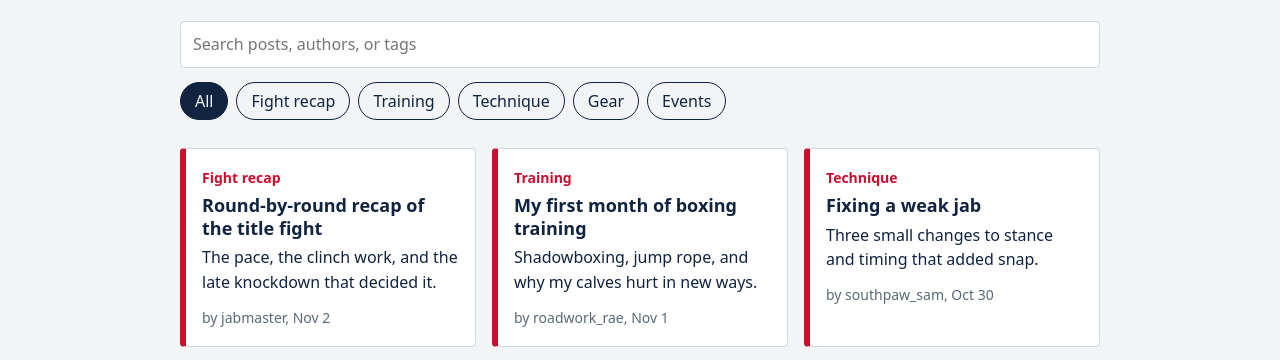
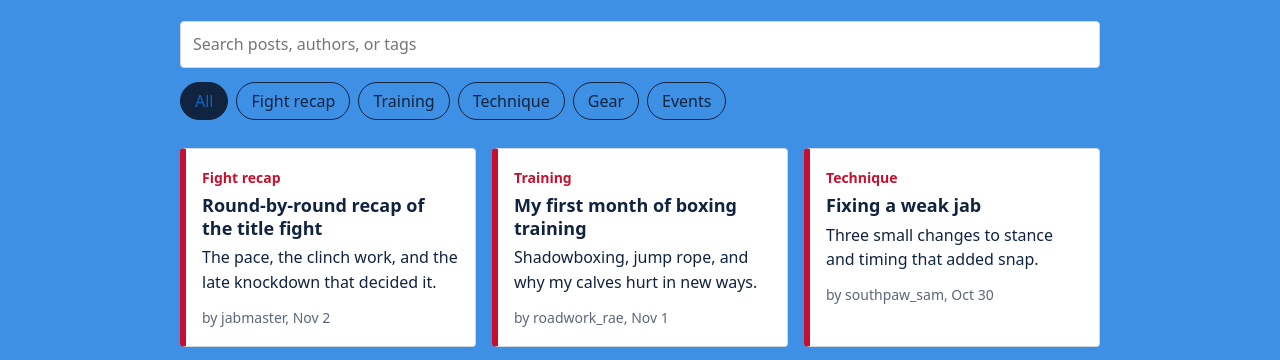
Before and after one commit to av847-NJIT/av847-IT342-FinalProject, a plain HTML site: page index.html in a window 1280 px wide. Shown: the part 398-758 px from the top of the page. Drawn offline with Linux system fonts and the light colour scheme; files that its build step writes are made by us from their sources.

Commit message:
changed background color

```diff
--- a/css/styles.css
+++ b/css/styles.css
@@ -1,5 +1,5 @@
 :root {
-    --canvas: #f2f4f6;
+    --canvas: #0f76dece;
     --ink: #10233f;
     --muted: #5a6779;
     --red: #c8102e;
```
